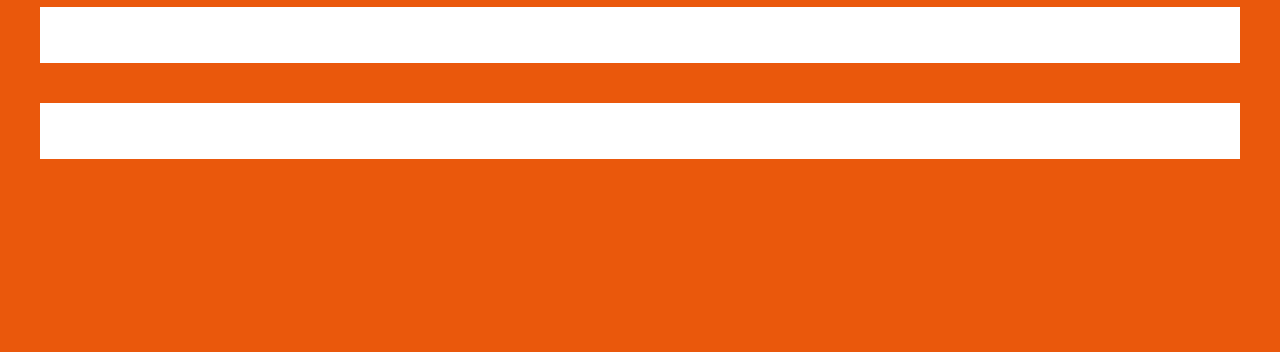
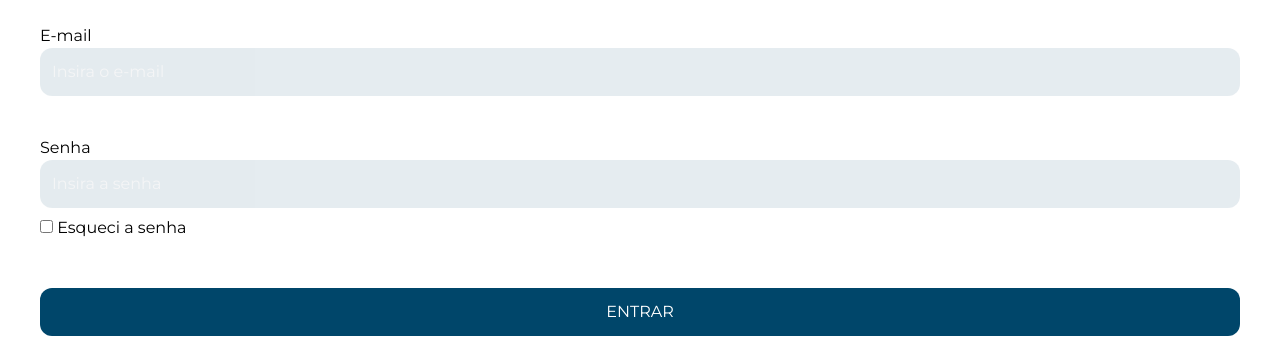
Before and after one commit to Yokaish/viagens-app, a website: page projeto/src/index.html in a window 1280 px wide. Shown: the part 448-800 px from the top of the page. Drawn offline with Linux system fonts and the light colour scheme.

Commit message:
login 90% pronto

```diff
--- a/projeto/src/index.html
+++ b/projeto/src/index.html
@@ -10,13 +10,26 @@
     <div class="bg-red-950 hidden">
         <p>canto</p>
     </div>
-    <div class="bg-orange-600 w-full flex flex-col">
+    <div class="bg-white w-full flex flex-col justify-center montserrat">
         <img class="my-10 mx-10" src="../img/logo.png" alt="">
         <form class="mx-10" action="" method="post">
             <fieldset>
                 <div class="flex flex-col gap-10">
-                    <input class="p-4" type="email" name="" id="">
-                    <input class="p-4" type="password" name="" id="">
+                    <div class="flex flex-col">
+                        <label for="email-input">E-mail</label>
+                        <input class="p-3 rounded-xl bg-input-login border-none" type="email" name="" id="email-input" placeholder="Insira o e-mail">
+                    </div>
+                    <div class="flex flex-col">
+                        <label for="email-input">Senha</label>
+                        <input class="p-3 rounded-xl bg-input-login border-none" type="password" name="" id="password-input" placeholder="Insira a senha">
+                        <div class="my-2">
+                            <input class="rounded-xl" type="checkbox" name="" id="password-checkbox">
+                            <label for="password-checkbox">Esqueci a senha</label>
+                        </div>
+                    </div>
+                    <div>
+                        <button class="p-3 w-full rounded-xl bg-customBlue text-white" type="submit">ENTRAR</button>
+                    </div>
                 </div>
             </fieldset>
        </form>
--- a/projeto/src/input.css
+++ b/projeto/src/input.css
@@ -1,3 +1,22 @@
+@import url('https://fonts.googleapis.com/css2?family=Montserrat:ital,wght@0,100..900;1,100..900&display=swap');
+
 @tailwind base;
 @tailwind components;
 @tailwind utilities;
+
+:root {
+   --font: "Montserrat", sans-serif;
+}
+
+.montserrat {
+    font-family: var(--font);
+}
+
+.bg-input-login {
+    background-color: #00466A;
+    opacity: 0.1;
+}
+
+.btn-blue {
+    background-color: #00466A;
+}
--- a/projeto/tailwind.config.js
+++ b/projeto/tailwind.config.js
@@ -2,7 +2,11 @@
 module.exports = {
   content: ["./src/**/*.{html,js}"],
   theme: {
-    extend: {},
+    extend: {
+      colors: {
+        customBlue: '#00466A'
+      }
+    },
   },
   plugins: [],
 }
```
Also changed, not shown: projeto/src/output.css.
